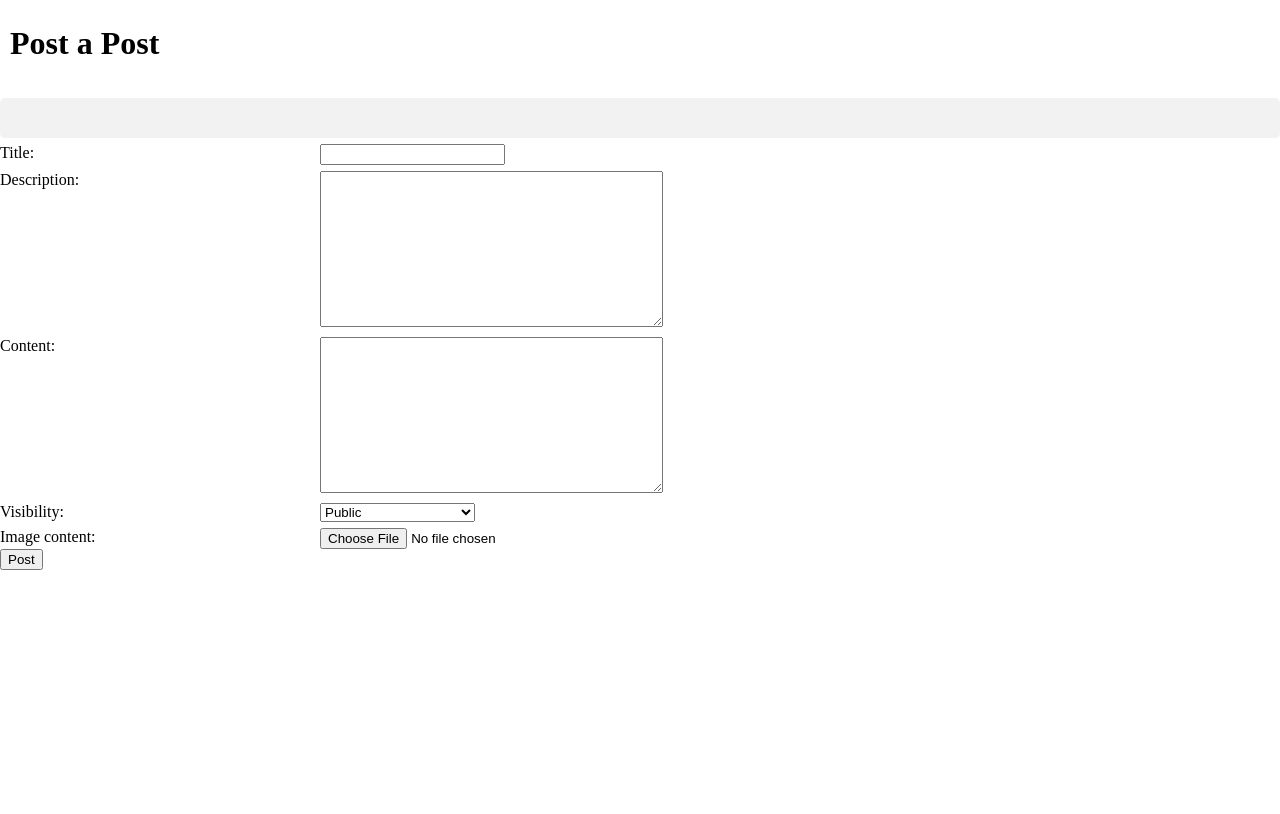
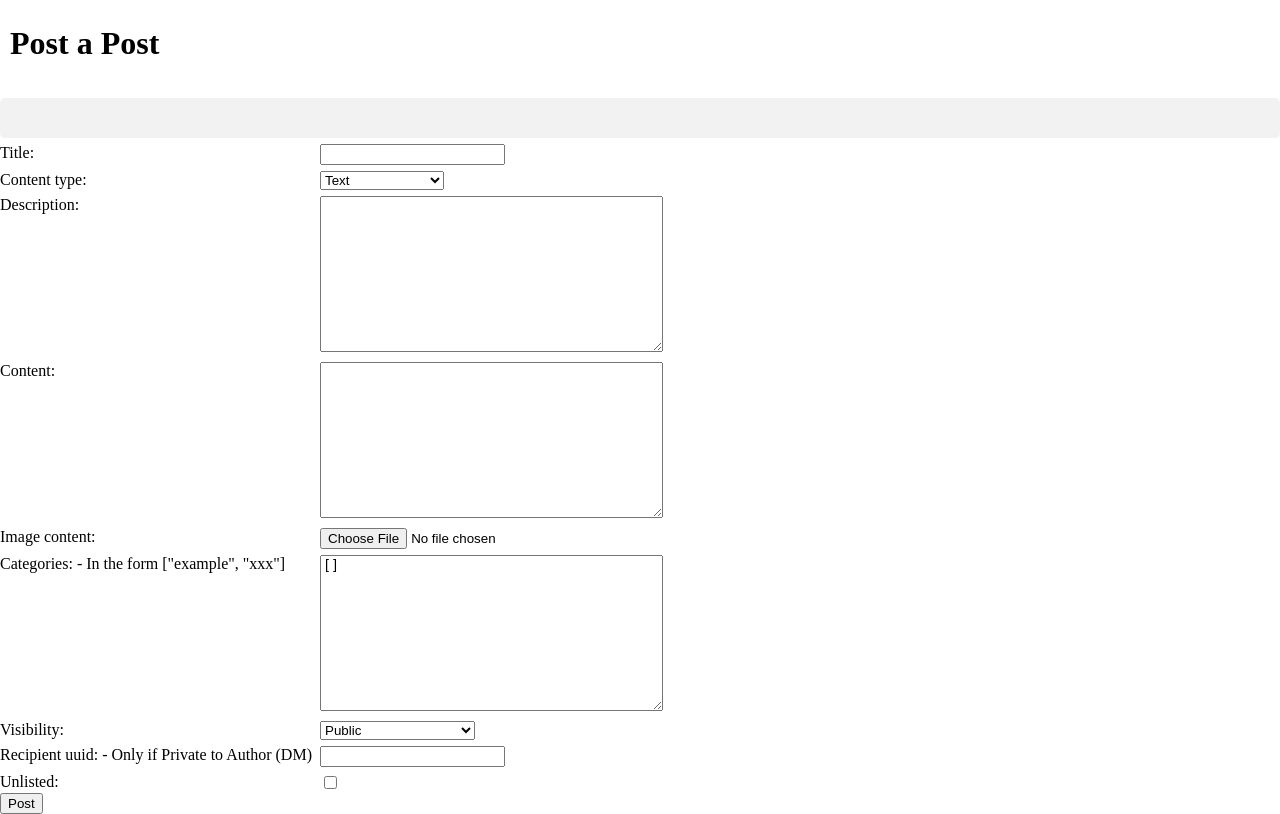
Before and after one commit to CMPUT404-F21T0/CMPUT404-Project-BetterSocial, a Django app: page /post/ in a window 1280 px wide. Shown: the part 57-871 px from the top of the page. Before the commit the page ends 627 px from the top, so only its background shows below. Run offline with Django 3.2, Linux system fonts and the light colour scheme; the visitor is signed in with stand-in values (Sample User, id 1); some libraries are stand-ins or nearby versions.

Commit message:
Added fields on the make a post page
Fields added the form in make a post page (but lack functionality):
- Content Type
- Categories
- Recipient uuid (should be connected to visibility -> Private to Author (DM))
- Unlisted

Had to update the Post model:
- Added blank = True to fields that were not required for a post (i.e. recipient uuid shouldn't be required if the post visibility is public)

Also, I removed author_username to adhere to the original Comment model. Local author's username are filtered from DB

```diff
--- a/socialdistribution/bettersocial/forms.py
+++ b/socialdistribution/bettersocial/forms.py
@@ -8,10 +8,14 @@ class PostCreationForm(ModelForm):
 
         # More fields can be added
         fields = ['title',
+                  'content_type',
                   'description',
                   'content',
                   'visibility',
-                  'image_content']
+                  'image_content',
+                  'categories',
+                  'unlisted',
+                  'recipient_uuid']
 
 class CommentCreationForm(ModelForm):
 
@@ -20,5 +24,4 @@ class CommentCreationForm(ModelForm):
 
         # More fields can be added
         fields = ['author_uuid',
-                  'author_username',
                   'comment']
--- a/socialdistribution/bettersocial/models.py
+++ b/socialdistribution/bettersocial/models.py
@@ -166,7 +166,7 @@ class Post(Likeable):
     author = models.ForeignKey(Author, on_delete = models.CASCADE)
 
     # Used to determine which author UUID the author of this post wants to send this post to. Does not mean anything unless the visibility is PRIVATE.
-    recipient_uuid = models.UUIDField(null = True)
+    recipient_uuid = models.UUIDField(null = True, blank = True)
 
     # Source URL of reshared posts. When WE write to the database, this should be set to the host of the post that we reshared.
     source = models.CharField(max_length = 255, null = True)
@@ -183,13 +183,13 @@ class Post(Likeable):
     image_content = models.ImageField(null = True, blank = True, upload_to = 'images/')
 
     # Validated as a JSON list of non-empty strings.
-    categories = models.JSONField(validators = [validate_categories], default = list)
+    categories = models.JSONField(validators = [validate_categories], default = list, blank = True)
 
     # Soft enum type, enforced in Django, not database level
     visibility = models.CharField(max_length = 32, choices = Visibility.choices, default = Visibility.PUBLIC)
 
     # Does not mean anything UNLESS the visibility is private. Image only posts should ALWAYS have this set to true
-    unlisted = models.BooleanField(default = False)
+    unlisted = models.BooleanField(default = False, blank = True)
 
     # Automatically sets the time to now on add and does not allow updates to it -- https://docs.djangoproject.com/en/3.2/ref/models/fields/#django.db.models.DateField.auto_now_add
     published = models.DateTimeField(auto_now_add = True)
@@ -232,8 +232,6 @@ class Comment(Likeable, LocalAuthorMixin):
 
     published = models.DateTimeField(auto_now_add = True)
 
-    author_username = models.CharField(max_length = 32, null = True)
-
     class Meta:
         verbose_name = 'Comment'
         verbose_name_plural = 'Comments'
@@ -243,9 +241,12 @@ class Comment(Likeable, LocalAuthorMixin):
 
         return ContentType[self.content_type]
 
+    def get_local_author_username(self):
+        return Author.objects.filter(uuid = self.author_uuid).get().display_name
+
     def __str__(self):
         # TODO: 2021-10-28 query local authors display name through author uuid, for remote authors TBD
-        return str(self.post.title) + ' | ' + str(self.author_username)
+        return str(self.post.title) + ' | ' + str(Author.objects.filter(uuid = self.author_uuid).get().display_name)
 
 
 class Follower(models.Model, LocalAuthorMixin):
--- a/socialdistribution/bettersocial/templates/bettersocial/add_comment.html
+++ b/socialdistribution/bettersocial/templates/bettersocial/add_comment.html
@@ -10,10 +10,7 @@
                 <td>{{ form.author_uuid.label_tag }}</td>
                 <td>{{ form.author_uuid }}</td>
             </tr>
-            <tr>
-                <td>{{ form.author_username.label_tag }}</td>
-                <td>{{ form.author_username }}</td>
-            </tr>
+
             <tr>
                 <td>{{ form.comment.label_tag }}</td>
                 <td>{{ form.comment }}</td>
--- a/socialdistribution/bettersocial/templates/bettersocial/article_details.html
+++ b/socialdistribution/bettersocial/templates/bettersocial/article_details.html
@@ -10,6 +10,8 @@
             {% csrf_token %}
             <h2 class="post-title">{{ post.title }}</h2>
             <h4 class="post-publisher">By: {{ post.author.display_name }}</h4>
+            <p class="post-description"> Tags: {{ post.categories }}</p>
+            <br>
             <p class="post-description"> {{ post.description }}</p>
             <hr>
             {% if post.content_type == "application/base64" %}
@@ -44,7 +46,7 @@
             <br/>
             <hr>
             {% for comment in comments %}
-                <div class = "post-content"> <strong>{{ comment.author_username }} -  {{ comment.published }}</strong> </div>
+                <div class = "post-content"> <strong>{{ comment.get_local_author_username }} -  {{ comment.published }}</strong> </div>
                 <div class = "post-content"> {{ comment.comment }} </div>
                 <hr/>
             {% endfor %}
--- a/socialdistribution/bettersocial/templates/bettersocial/postapost.html
+++ b/socialdistribution/bettersocial/templates/bettersocial/postapost.html
@@ -24,6 +24,15 @@
 
         <div class="row">
             <div class="size-25">
+                {{ form.content_type.label_tag}}
+            </div>
+            <div class="size-75">
+                {{ form.content_type }}
+            </div>
+        </div>
+
+        <div class="row">
+            <div class="size-25">
                 {{ form.description.label_tag}}
             </div>
             <div class="size-75">
@@ -42,6 +51,24 @@
 
         <div class="row">
             <div class="size-25">
+                {{ form.image_content.label_tag}}
+            </div>
+            <div class="size-75">
+                {{ form.image_content }}
+            </div>
+        </div>
+
+        <div class="row">
+            <div class="size-25">
+                {{ form.categories.label_tag }} - In the form ["example", "xxx"]
+            </div>
+            <div class="size-75">
+                {{ form.categories }}
+            </div>
+        </div>
+
+        <div class="row">
+            <div class="size-25">
                 {{ form.visibility.label_tag }}
             </div>
             <div class="size-75">
@@ -51,12 +78,25 @@
 
         <div class="row">
             <div class="size-25">
-                {{ form.image_content.label_tag}}
+                {{ form.recipient_uuid.label_tag }} - Only if Private to Author (DM)
             </div>
             <div class="size-75">
-                {{ form.image_content }}
+                {{ form.recipient_uuid }}
             </div>
         </div>
+
+        <div class="row">
+            <div class="size-25">
+                {{ form.unlisted.label_tag }}
+            </div>
+            <div class="size-75">
+                {{ form.unlisted }}
+            </div>
+        </div>
+
+        {% if form.recipient_uuid == "Private to Author (DM)" %}
+            this should showwwwwww
+        {% endif %}
 
         </br></br>
         <a href="{% url 'bettersocial:index' %}"><button>Post</button></a>
--- a/socialdistribution/bettersocial/views.py
+++ b/socialdistribution/bettersocial/views.py
@@ -40,7 +40,7 @@ class ArticleDetailView(generic.DetailView):
 class UpdatePostView(generic.UpdateView):
     model = Post
     template_name = 'bettersocial/edit_post.html'
-    fields = ['title', 'description', 'content', 'visibility', 'image_content']
+    form_class = PostCreationForm
 
     def get_success_url(self):
         return reverse_lazy('bettersocial:article_details', kwargs = { 'pk': self.kwargs['pk'] })
```
Also changed, not shown: socialdistribution/bettersocial/templates/bettersocial/edit_post.html (+29 -3 lines), socialdistribution/bettersocial/migrations/0005_auto_20211123_1435.py (added).
